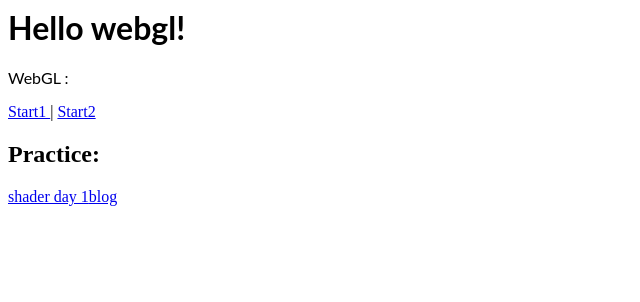
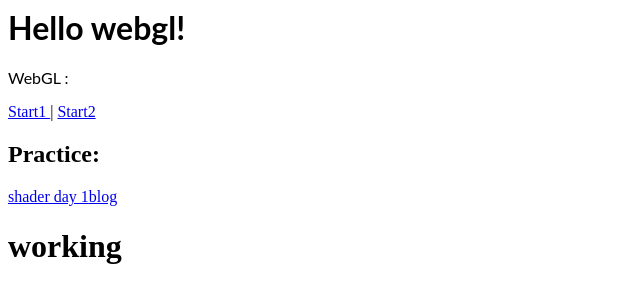
Before and after one commit to devprakashduve/angular-nyymky-webgl, an Angular app: page /blog in a window 1280 px wide. Shown: the top 302 px of the page, without its empty margins (0-640 px from the left). Built offline with nearby package versions, Linux system fonts and the light colour scheme.

Commit message:
5 files modified

```diff
--- a/package.json
+++ b/package.json
@@ -15,6 +15,7 @@
     "forms": "^1.3.1",
     "rxjs": "^6.5.2",
     "webgl": "^0.0.7",
+    "webpack": "^4.41.5",
     "zone.js": "^0.9.1"
   },
   "scripts": {
--- a/src/app/app.component.html
+++ b/src/app/app.component.html
@@ -5,5 +5,15 @@
 <a href="https://webglfundamentals.org/webgl/lessons/webgl-fundamentals.html" target="_blank">Start1 </a> |
 <a href="https://www.toptal.com/javascript/3d-graphics-a-webgl-tutorial" target="_blank">Start2</a>
 <h2>Practice:</h2>
-<a href="./dayone">shader day 1</a>
-<a href="./blog">blog </a>
+<a routerLink="./dayone">shader day 1</a>
+<a routerLink="./blog">blog</a>
+<!-- main content container -->
+<div class="jumbotron">
+    <div class="container">
+        <div class="row">
+            <div class="col-sm-8 offset-sm-2">
+                <router-outlet></router-outlet>
+            </div>
+        </div>
+    </div>
+</div>
--- a/src/app/app.module.ts
+++ b/src/app/app.module.ts
@@ -1,17 +1,18 @@
 import { NgModule } from '@angular/core';
 import { BrowserModule } from '@angular/platform-browser';
-import { FormsModule } from '@angular/forms';
+
 
 import { appRoutingModule } from './app.routing';
 
 import { AppComponent } from './app.component';
+
 import { HelloComponent } from './hello.component';
 
 import { DayOneComponent } from './day-one';
 import { BlogComponent } from './blog';
 
 @NgModule({
-  imports:      [ BrowserModule, FormsModule,appRoutingModule ],
+  imports:      [ BrowserModule,appRoutingModule ],
   declarations: [ AppComponent, HelloComponent, DayOneComponent, BlogComponent ],
   bootstrap:    [ AppComponent ]
 })
--- a/src/app/app.routing.ts
+++ b/src/app/app.routing.ts
@@ -1,4 +1,5 @@
 import { Routes, RouterModule } from '@angular/router';
+
 import { DayOneComponent } from './day-one';
 import { BlogComponent } from './blog';
 
--- a/src/app/blog/blog.component.ts
+++ b/src/app/blog/blog.component.ts
@@ -1,4 +1,5 @@
 import { Component, OnInit } from '@angular/core';
+import { Router, ActivatedRoute } from '@angular/router';
 
 @Component({
   selector: 'app-blog',
```
